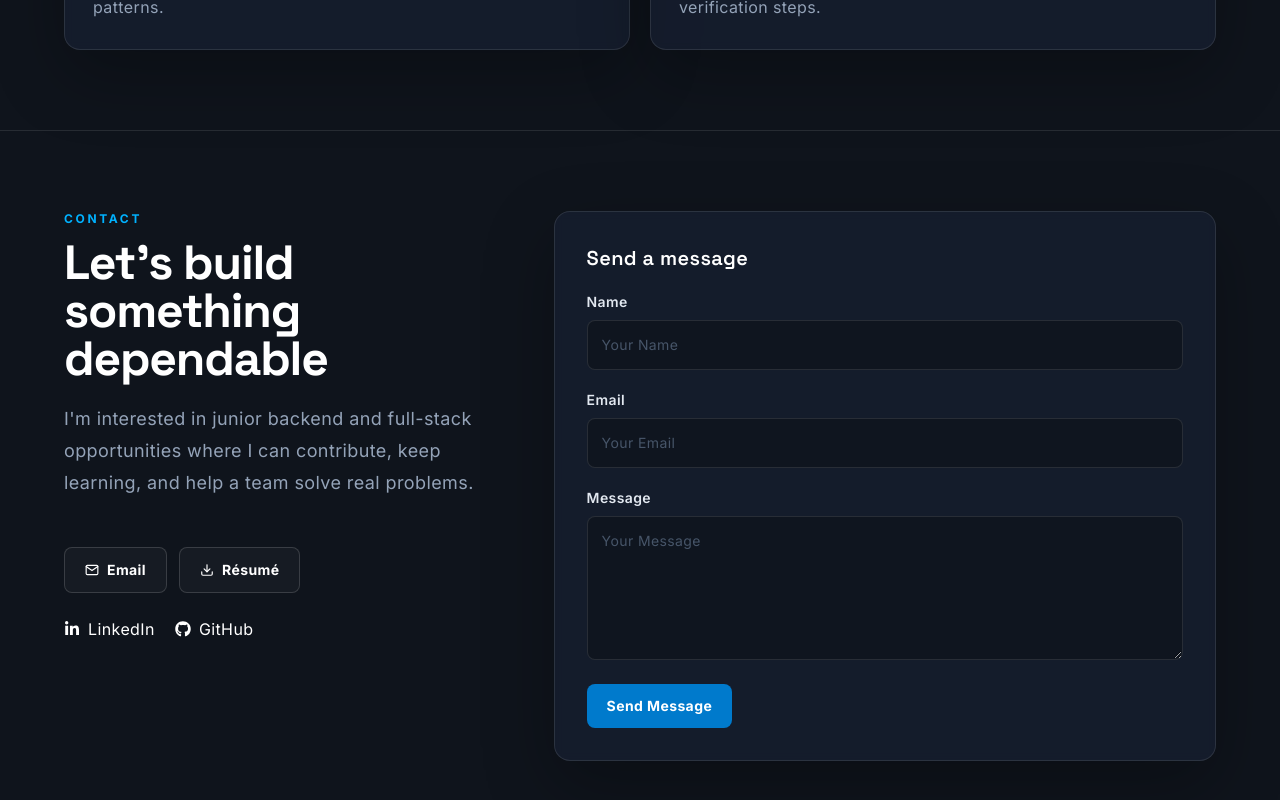
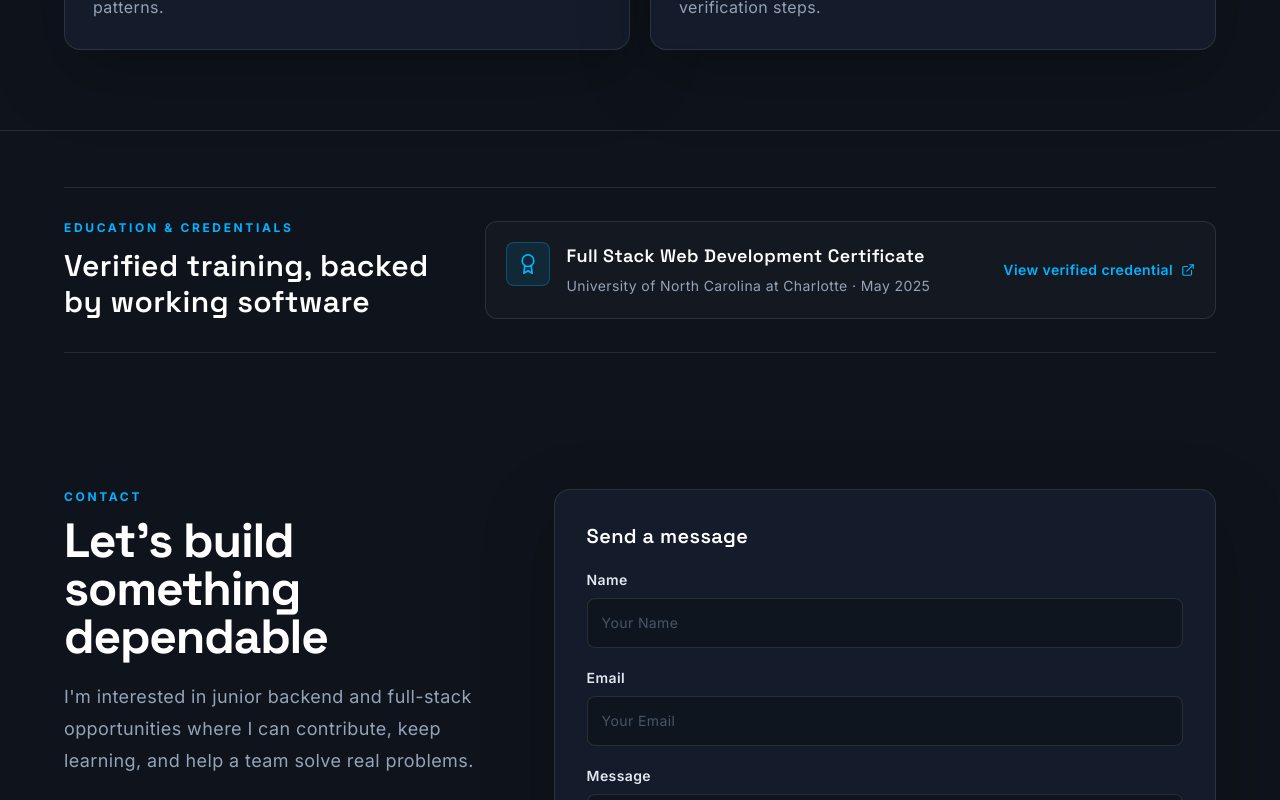
Before and after one commit to Ajthompson88/shadowStack, a React (Vite) app: page / in a window 1280 px wide. Shown: the part 5300-6100 px from the top of the page. Built offline with nearby package versions, Linux system fonts and the light colour scheme.

Commit message:
feat: add verified education credential (#3)
Add a compact Education & Credentials section linking the UNC Charlotte full-stack certificate to its verified Credly record.

```diff
--- a/src/App.jsx
+++ b/src/App.jsx
@@ -8,6 +8,7 @@ import Footer from "./components/Footer";
 import Header from "./components/Header";
 import Experience from "./components/Experience";
 import WorkMethod from "./components/WorkMethod";
+import Certificates from "./components/Certificates";
 
 export default function App() {
   return (
@@ -19,6 +20,7 @@ export default function App() {
       <About />
       <Experience />
       <Skills />
+      <Certificates />
       <Contact />
       <Footer />
     </Layout>
--- /dev/null
+++ b/src/components/Certificates.jsx
@@ -0,0 +1,48 @@
+import { FiAward, FiExternalLink } from "react-icons/fi";
+import Section from "../layout/Section";
+
+const credentials = [
+  {
+    title: "Full Stack Web Development Certificate",
+    issuer: "University of North Carolina at Charlotte",
+    date: "May 2025",
+    credentialUrl: "https://www.credly.com/badges/3d764556-e5f4-49b1-b94e-8875edb19b03/linked_in_profile",
+  },
+];
+
+export default function Certificates() {
+  return (
+    <Section id="credentials" maxWidth="max-w-6xl" padding="py-14 px-6">
+      <div className="grid items-center gap-7 border-y border-white/10 py-8 lg:grid-cols-[0.7fr_1.3fr]">
+        <div>
+          <p className="eyebrow">Education &amp; credentials</p>
+          <h2 className="mt-3 font-display text-2xl font-semibold text-white sm:text-3xl">
+            Verified training, backed by working software
+          </h2>
+        </div>
+
+        <div className="space-y-4">
+          {credentials.map((credential) => (
+            <article key={credential.title} className="flex flex-col gap-5 rounded-xl border border-white/10 bg-white/[0.025] p-5 sm:flex-row sm:items-center sm:justify-between">
+              <div className="flex gap-4">
+                <span className="grid h-11 w-11 shrink-0 place-items-center rounded-lg border border-blueglow/30 bg-blueglow/10 text-xl text-blueglow">
+                  <FiAward aria-hidden="true" />
+                </span>
+                <div>
+                  <h3 className="font-display text-lg font-semibold text-white">{credential.title}</h3>
+                  <p className="mt-1 text-sm leading-6 text-slate-400">
+                    {credential.issuer} <span aria-hidden="true">·</span> {credential.date}
+                  </p>
+                </div>
+              </div>
+
+              <a href={credential.credentialUrl} target="_blank" rel="noreferrer" className="inline-flex shrink-0 items-center gap-2 text-sm font-semibold text-blueglow transition-colors hover:text-blueglow-light focus:outline-none focus-visible:text-blueglow-light">
+                View verified credential <FiExternalLink aria-hidden="true" />
+              </a>
+            </article>
+          ))}
+        </div>
+      </div>
+    </Section>
+  );
+}
```
Also changed, not shown: 2 other files (tests, documents, lock files or other folders).
